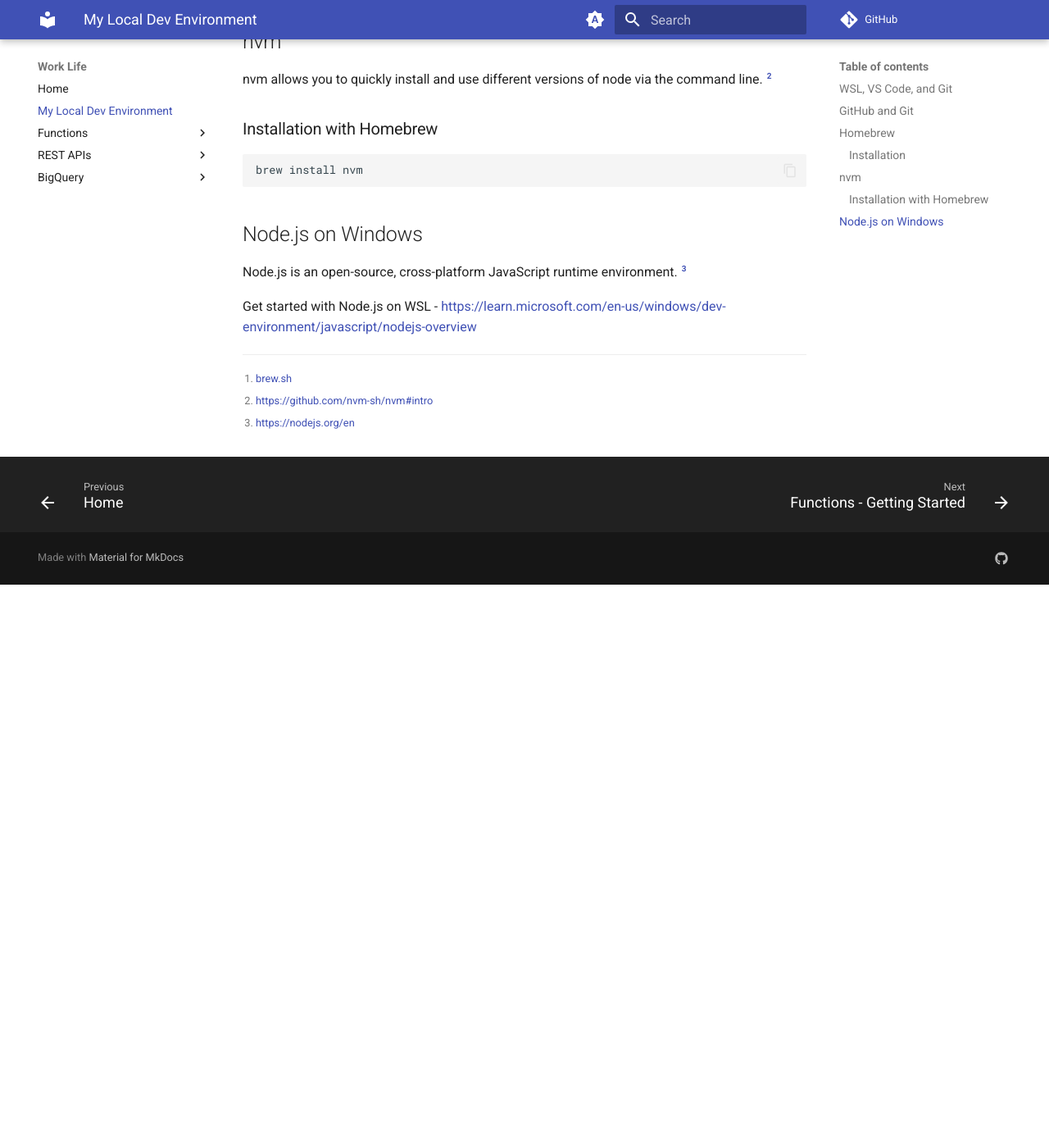
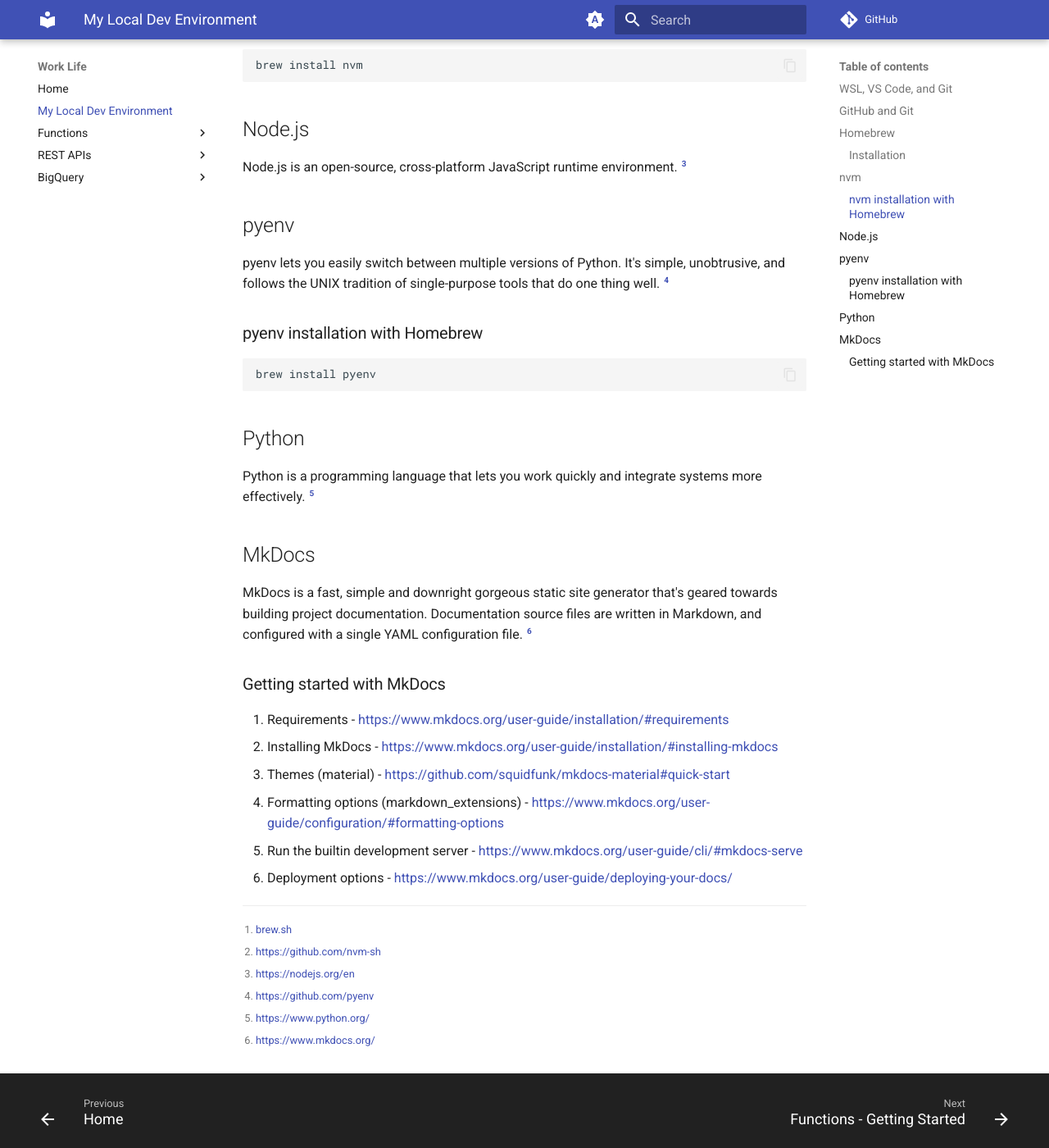
Before and after one commit to mshuber1981/work-life, an MkDocs documentation site: the page built from docs/devEnv.md, in a window 1280 px wide and 1400 px high, scrolled down 1246 px. Shown: the whole window at 82% size. Built offline with MkDocs 1.6.1 and Material for MkDocs 9.7.7, drawn with Linux system fonts in a browser that asks for light colours; comment, search, counter and statistics services are not loaded; before the commit the page ends 1959 px from its top, so only the background shows below that; some of the changed text lies outside the part shown.

Commit message:
Updating

````diff
--- a/docs/devEnv.md
+++ b/docs/devEnv.md
@@ -1,6 +1,6 @@
 # My Local Development Environment
 
-I have been using and supporting Windows for over a decade, so it is the operating system I am most comfortable with. I have used a Mac in the past, and most of the Developers I have interacted with over the years seem to prefer it. In my current role, I have to use Windows, but all of the Developers use a Mac. The Mac operating system is Unix-based, so having access to a Linux-based terminal is a great substitute. Windows Subsystem for Linux (WSL) is currently my preferred development environment.
+Basic setup to get started with the examples in this project.
 
 ## WSL, VS Code, and Git
 
@@ -36,18 +36,46 @@
 
 nvm allows you to quickly install and use different versions of node via the command line. [^2]
 
-### Installation with Homebrew
+### nvm installation with Homebrew
 
 ```bash
 brew install nvm
 ```
 
-## Node.js on Windows
+## Node.js
 
 Node.js is an open-source, cross-platform JavaScript runtime environment. [^3]
 
-Get started with Node.js on WSL - [https://learn.microsoft.com/en-us/windows/dev-environment/javascript/nodejs-overview](https://learn.microsoft.com/en-us/windows/dev-environment/javascript/nodejs-overview)
+## pyenv
+
+pyenv lets you easily switch between multiple versions of Python. It's simple, unobtrusive, and follows the UNIX tradition of single-purpose tools that do one thing well. [^4]
+
+### pyenv installation with Homebrew
+
+```bash
+brew install pyenv
+```
+
+## Python
+
+Python is a programming language that lets you work quickly and integrate systems more effectively. [^5]
+
+## MkDocs
+
+MkDocs is a fast, simple and downright gorgeous static site generator that's geared towards building project documentation. Documentation source files are written in Markdown, and configured with a single YAML configuration file. [^6]
+
+### Getting started with MkDocs
+
+1. Requirements - [https://www.mkdocs.org/user-guide/installation/#requirements](https://www.mkdocs.org/user-guide/installation/#requirements)
+2. Installing MkDocs - [https://www.mkdocs.org/user-guide/installation/#installing-mkdocs](https://www.mkdocs.org/user-guide/installation/#installing-mkdocs)
+3. Themes (material) - [https://github.com/squidfunk/mkdocs-material#quick-start](https://github.com/squidfunk/mkdocs-material#quick-start)
+4. Formatting options (markdown_extensions) - [https://www.mkdocs.org/user-guide/configuration/#formatting-options](https://www.mkdocs.org/user-guide/configuration/#formatting-options)
+5. Run the builtin development server - [https://www.mkdocs.org/user-guide/cli/#mkdocs-serve](https://www.mkdocs.org/user-guide/cli/#mkdocs-serve)
+6. Deployment options - [https://www.mkdocs.org/user-guide/deploying-your-docs/](https://www.mkdocs.org/user-guide/deploying-your-docs/)
 
 [^1]: [brew.sh](hhttps://cloud.google.com/bigquery/docs/introduction)
-[^2]: [https://github.com/nvm-sh/nvm#intro](https://github.com/nvm-sh/nvm#intro)
+[^2]: [https://github.com/nvm-sh](https://github.com/nvm-sh/nvm#intro)
 [^3]: [https://nodejs.org/en](https://nodejs.org/en)
+[^4]: [https://github.com/pyenv](https://github.com/pyenv/pyenv?tab=readme-ov-file#simple-python-version-management-pyenv)
+[^5]: [https://www.python.org/](https://www.python.org/)
+[^6]: [https://www.mkdocs.org/](https://www.mkdocs.org/)
````
